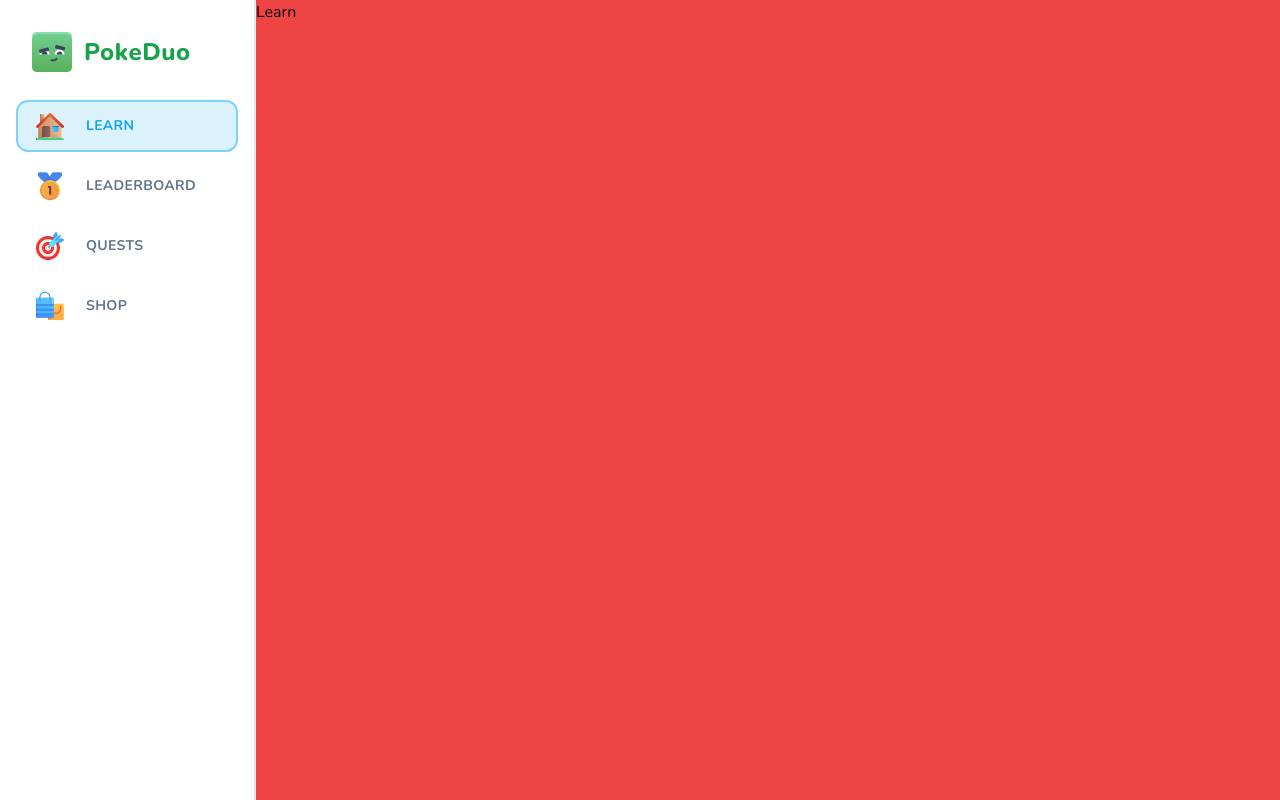
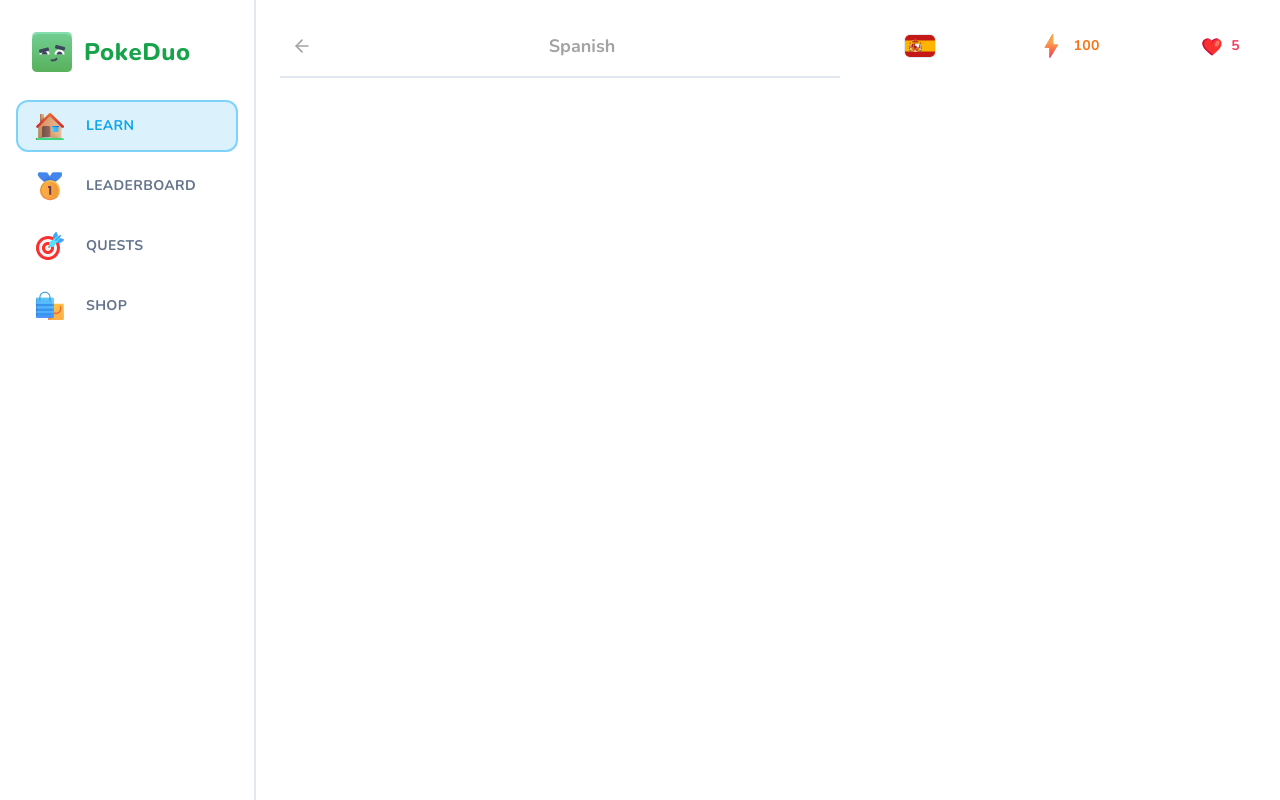
Before and after one commit to BlazorusDev/PokeDuo, a Next.js app: page /learn in a window 1280 px wide. Built offline with nearby package versions, Linux system fonts and the light colour scheme.

Commit message:
Learn Page Wrapper Complete

```diff
--- a/app/(main)/layout.tsx
+++ b/app/(main)/layout.tsx
@@ -11,7 +11,7 @@
       <MobileHeader />
       <Sidebar className="hidden lg:flex" />
       <main className="lg:pl-[256px] h-full pt-[50px] lg:pt-0">
-        <div className="bg-red-500 h-full">{children}</div>
+        <div className="max-w-[1056px] mx-auto pt-6 h-full">{children}</div>
       </main>
     </>
   );
--- /dev/null
+++ b/app/(main)/learn/header.tsx
@@ -0,0 +1,21 @@
+import { Button } from "@/components/ui/button";
+import { ArrowLeft } from "lucide-react";
+import Link from "next/link";
+
+type Props = {
+  title: string;
+};
+
+export const Header = ({ title }: Props) => {
+  return (
+    <div className="sticky top-0 bg-white pb-3 lg:pt-[28px] lg:mt-[-28px] flex items-center justify-between border-b-2 mb-5 text-neutral-400 lg:z-50">
+      <Link href="/courses">
+        <Button variant="ghost" size="sm">
+          <ArrowLeft className="h-5 w-5 stroke-2 text-neutral-400" />
+        </Button>
+      </Link>
+      <h1 className="font-bold text-lg">{title}</h1>
+      <div />
+    </div>
+  );
+};
--- a/app/(main)/learn/page.tsx
+++ b/app/(main)/learn/page.tsx
@@ -1,5 +1,24 @@
+import { FeedWrapper } from "@/components/feed-wrapper";
+import { StickWrapper } from "@/components/sticky-wrapper";
+import { Header } from "./header";
+import { UserProgress } from "@/components/user-progress";
+
 const LearnPage = () => {
-  return <div>Learn</div>;
+  return (
+    <div className="flex flex-row-reverse gap-[48px] px-6">
+      <StickWrapper>
+        <UserProgress
+          activeCourse={{ title: "Spanish", imageSrc: "/es.svg" }}
+          hearts={5}
+          points={100}
+          hasActiveSubscription={false}
+        />
+      </StickWrapper>
+      <FeedWrapper>
+        <Header title="Spanish" />
+      </FeedWrapper>
+    </div>
+  );
 };
 
 export default LearnPage;
--- /dev/null
+++ b/components/feed-wrapper.tsx
@@ -0,0 +1,6 @@
+type Props = {
+  children: React.ReactNode;
+};
+export const FeedWrapper = ({ children }: Props) => {
+  return <div className="flex-1 relative top-0 pb-10">{children}</div>;
+};
--- /dev/null
+++ b/components/sticky-wrapper.tsx
@@ -0,0 +1,12 @@
+type Props = {
+  children: React.ReactNode;
+};
+export const StickWrapper = ({ children }: Props) => {
+  return (
+    <div className="hidden lg:block w-[368px] sticky self-end bottom-6">
+      <div className="min-h-[calc(100vh-48px)] sticky top-6 flex flex-col gap-y-4">
+        {children}
+      </div>
+    </div>
+  );
+};
--- /dev/null
+++ b/components/user-progress.tsx
@@ -0,0 +1,61 @@
+import Link from "next/link";
+import { Button } from "./ui/button";
+import Image from "next/image";
+import { InfinityIcon } from "lucide-react";
+
+type Props = {
+  activeCourse: { imageSrc: string; title: string };
+  hearts: number;
+  points: number;
+  hasActiveSubscription: boolean;
+};
+export const UserProgress = ({
+  activeCourse,
+  hearts,
+  points,
+  hasActiveSubscription,
+}: Props) => {
+  return (
+    <div className="flex items-center justify-between gap-x-2 w-full">
+      <Link href="/courses">
+        <Button variant="ghost">
+          <Image
+            src={activeCourse.imageSrc}
+            alt={activeCourse.title}
+            className="rounded-md border"
+            width={32}
+            height={32}
+          />
+        </Button>
+      </Link>
+      <Link href="/shop">
+        <Button variant="ghost" className="text-orange-500">
+          <Image
+            src="/points.svg"
+            height={28}
+            width={28}
+            alt="Points"
+            className="mr-2"
+          />
+          {points}
+        </Button>
+      </Link>
+      <Link href="/shop">
+        <Button variant="ghost" className="text-rose-500">
+          <Image
+            src="/heart.svg"
+            height={22}
+            width={22}
+            alt="Heart"
+            className="mr-2"
+          />
+          {hasActiveSubscription ? (
+            <InfinityIcon className="h-4 w-4 stroke-[3]" />
+          ) : (
+            hearts
+          )}
+        </Button>
+      </Link>
+    </div>
+  );
+};
```
